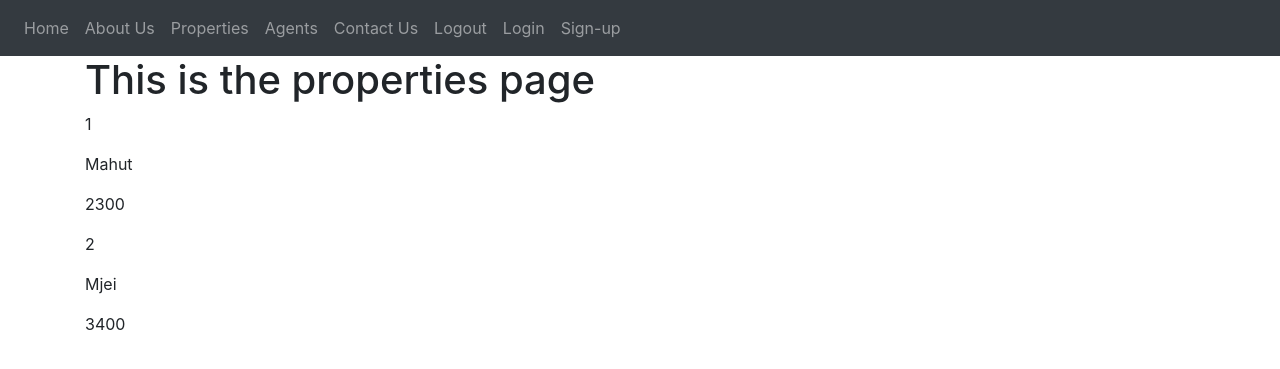
After one commit to ndiritu-prisca/WEB_APP, a Flask app: page /properties in a window 1280 px wide. The commit adds this page. Shown: the top 369 px of the page. Run offline with Flask 3, Linux system fonts and the light colour scheme; data comes from the database, SQL or seed files in the repository; both versions use the stored data as it was after the commit; some libraries are stand-ins or nearby versions.

```diff
--- a/website/models.py
+++ b/website/models.py
@@ -3,15 +3,15 @@ from flask_login import UserMixin
 
 
 class User(db.Model, UserMixin):
+    __tablename__ = 'users'
     id = db.Column(db.Integer, primary_key=True)
     name = db.Column(db.String(150), unique=True)
     email = db.Column(db.String(150), unique=True)
     contact = db.Column(db.Integer, unique=True)
     password = db.Column(db.String(150))
-    properties = db.relationship('Property')
 
 class Property(db.Model, UserMixin):
+    __tablename__ = 'properties'
     id = db.Column(db.Integer, primary_key=True)
     name = db.Column(db.String(150), unique=True)
     size = db.Column(db.Integer, unique=True)
-    user_id = (db.Integer, db.ForeignKey('user.id'))
--- /dev/null
+++ b/website/templates/aboutUs.html
@@ -0,0 +1,6 @@
+{% extends "base.html" %}
+{% block title %}About Us{% endblock %}
+
+{% block content %}
+<h1>This is the about us page</h1>
+{% endblock %}
--- /dev/null
+++ b/website/templates/agents.html
@@ -0,0 +1,6 @@
+{% extends "base.html" %}
+{% block title %}Agents{% endblock %}
+
+{% block content %}
+<h1>This is the agents page</h1>
+{% endblock %}
--- a/website/templates/base.html
+++ b/website/templates/base.html
@@ -30,6 +30,10 @@
       <div class="collapse navbar-collapse" id="navbar">
         <div class="navbar-nav">
           <a class="nav-item nav-link" id="home" href="/">Home</a>
+          <a class="nav-item nav-link" id="aboutUs" href="/aboutUs">About Us</a>
+          <a class="nav-item nav-link" id="properties" href="/properties">Properties</a>
+          <a class="nav-item nav-link" id="agents" href="/agents">Agents</a>
+          <a class="nav-item nav-link" id="contactUs" href="/contactUs">Contact Us</a>
           <a class="nav-item nav-link" id="logout" href="/logout">Logout</a>
           <a class="nav-item nav-link" id="login" href="/login">Login</a>
           <a class="nav-item nav-link" id="signUp" href="/sign-up">Sign-up</a>
--- /dev/null
+++ b/website/templates/contactUs.html
@@ -0,0 +1,6 @@
+{% extends "base.html" %}
+{% block title %}Contact Us{% endblock %}
+
+{% block content %}
+<h1>This is the contact us page</h1>
+{% endblock %}
--- /dev/null
+++ b/website/templates/properties.html
@@ -0,0 +1,13 @@
+{% extends "base.html" %}
+{% block title %}Properties{% endblock %}
+
+{% block content %}
+<h1>This is the properties page</h1>
+    {% for property in properties %}
+        <div class='property'>
+            <p>{{ property['id'] }}</p>
+            <p>{{ property['name'] }}</p>
+            <p>{{ property['size'] }}</p>
+        </div>
+    {% endfor %}
+{% endblock %}
--- a/website/views.py
+++ b/website/views.py
@@ -15,3 +15,22 @@ def home():
     users = conn.execute('SELECT * FROM users').fetchall()
     conn.close()
     return render_template("home.html", users=users)
+
+@views.route('/aboutUs')
+def aboutUs():
+    return render_template("aboutUs.html")
+
+@views.route('/properties')
+def properties():
+    conn = get_db_connection()
+    properties = conn.execute('SELECT * FROM properties').fetchall()
+    conn.close()
+    return render_template("properties.html", properties=properties)
+
+@views.route('/agents')
+def agents():
+    return render_template("agents.html")
+
+@views.route('/contactUs')
+def contactUs():
+    return render_template("contactUs.html")
```
Also changed, not shown: website/auth.py (+30 -5 lines), website/schema.sql (+7 -0 lines), database.db, instance/database.db.
